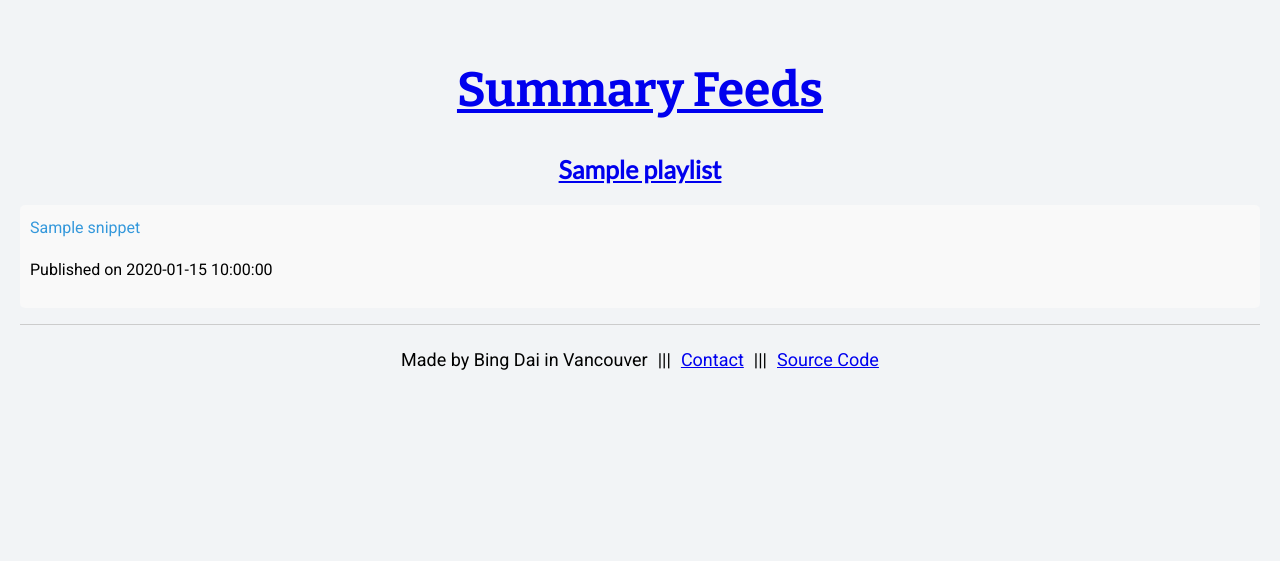
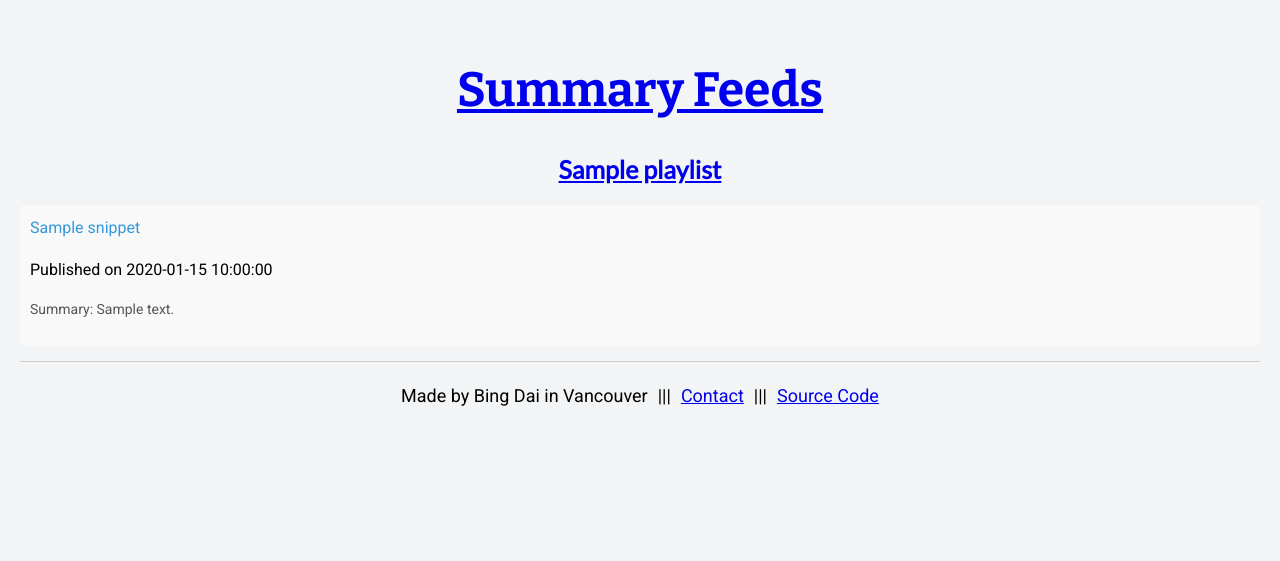
Before and after one commit to bingdai/summaryfeeds, a Flask app: template templates/index.html in a window 1280 px wide. Shown: the top 561 px of the page. Run offline with Flask 3, Linux system fonts and the light colour scheme; the template is opened without the code that fills it: most values are stand-ins (such as "Sample title", 1, 10 or a date in 2020).

Commit message:
Add video summaries to index.html template

```diff
--- a/templates/index.html
+++ b/templates/index.html
@@ -12,6 +12,11 @@
                     <p class="video-date">
                         Published on {{ video['snippet']['formattedPublishedAt'] }}
                     </p>
+                    {% if video.summaries %}
+                        <p class="video-summary">
+                            Summary: {{ video.summaries[0].summary }}
+                        </p>
+                {% endif %}
                 </li>
             {% endfor %}
         </ul>
```
